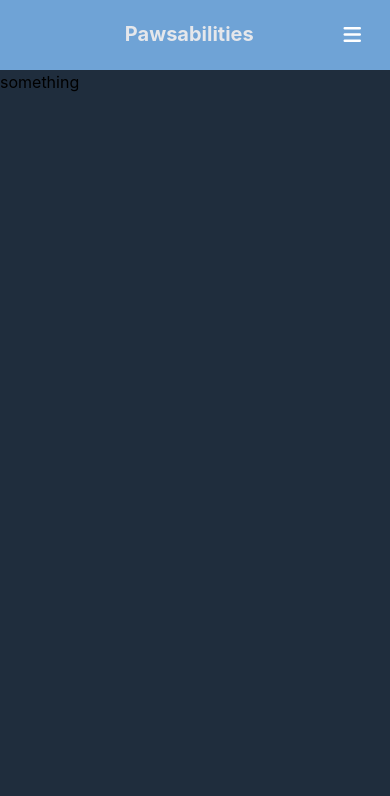
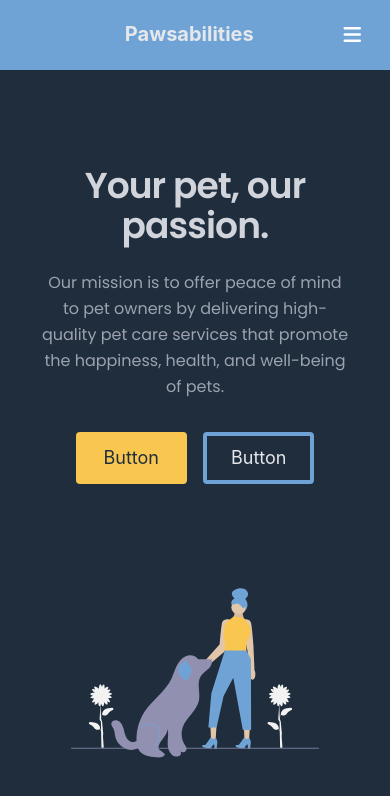
Before and after one commit to LICHPUNK/pawsabilities, a React (Vite) app: page / in a window 390 px wide. Shown: the top 796 px of the page. Built offline with nearby package versions, Linux system fonts and the light colour scheme.

Commit message:
Responsive landing page with content

```diff
--- a/src/App.jsx
+++ b/src/App.jsx
@@ -5,8 +5,8 @@ import { HomePage } from './pages'
 const App = () => {
   return (
     <div>
-        <Navbar />
-        <HomePage />
+        <Navbar className='z-50' />
+        <HomePage className='z-0' />
     </div>
   )
 }
--- a/src/assets/index.js
+++ b/src/assets/index.js
@@ -1,5 +1,5 @@
-import bars from './bars-solid.svg';
+import goodDog from './good_dog.svg';
 
-export default {
-    bars,
+export {
+    goodDog,
 }
--- a/src/pages/HomePage.jsx
+++ b/src/pages/HomePage.jsx
@@ -1,10 +1,25 @@
 import React from 'react'
+import { goodDog } from '../assets'
 
 const HomePage = () => {
   return (
-    <div>
-      something
-    </div>
+    <section className="text-gray-600 body-font">
+      <div className="container mx-auto flex px-10 py-24 md:flex-row flex-col items-center">
+        <div className="lg:flex-grow md:w-4/5 xs:pr-52 md:pr-10 flex flex-col md:items-start md:text-left mb-16 md:mb-0 items-center text-center">
+          <h1 className="font-poppins lg:text-6xl text-4xl mb-6 font-bold text-gray-300 tracking-tight">Your pet,
+            <br className="hidden lg:inline-block" /> our passion.
+          </h1>
+          <p className="mb-8 leading-relaxed font-poppins lg:text-lg text-md text-gray-400">Our mission is to offer peace of mind to pet owners by delivering high-quality pet care services that promote the happiness, health, and well-being of pets.</p>
+          <div className="flex justify-center">
+            <button className="inline-flex text-[#1F2D3D] bg-[#F9C74F] border-4 border-transparent py-2 px-6 focus:outline-none hover:text-gray-200 hover:border-[#F9C74F]  rounded text-lg">Button</button>
+            <button className="ml-4 inline-flex text-gray-200 border-4 border-[#6FA3D6] py-2 px-6 focus:outline-none hover:bg-[#6FA3D6] hover:text-[#1F2D3D] rounded text-lg">Button</button>
+          </div>
+        </div>
+        <div className="lg:max-w-2xl md:w-full w-5/6">
+          <img className="object-cover object-center rounded" alt="hero" src={goodDog} />
+        </div>
+      </div>
+    </section>
   )
 }
 
```
Also changed, not shown: src/assets/good_dog.svg (added).
